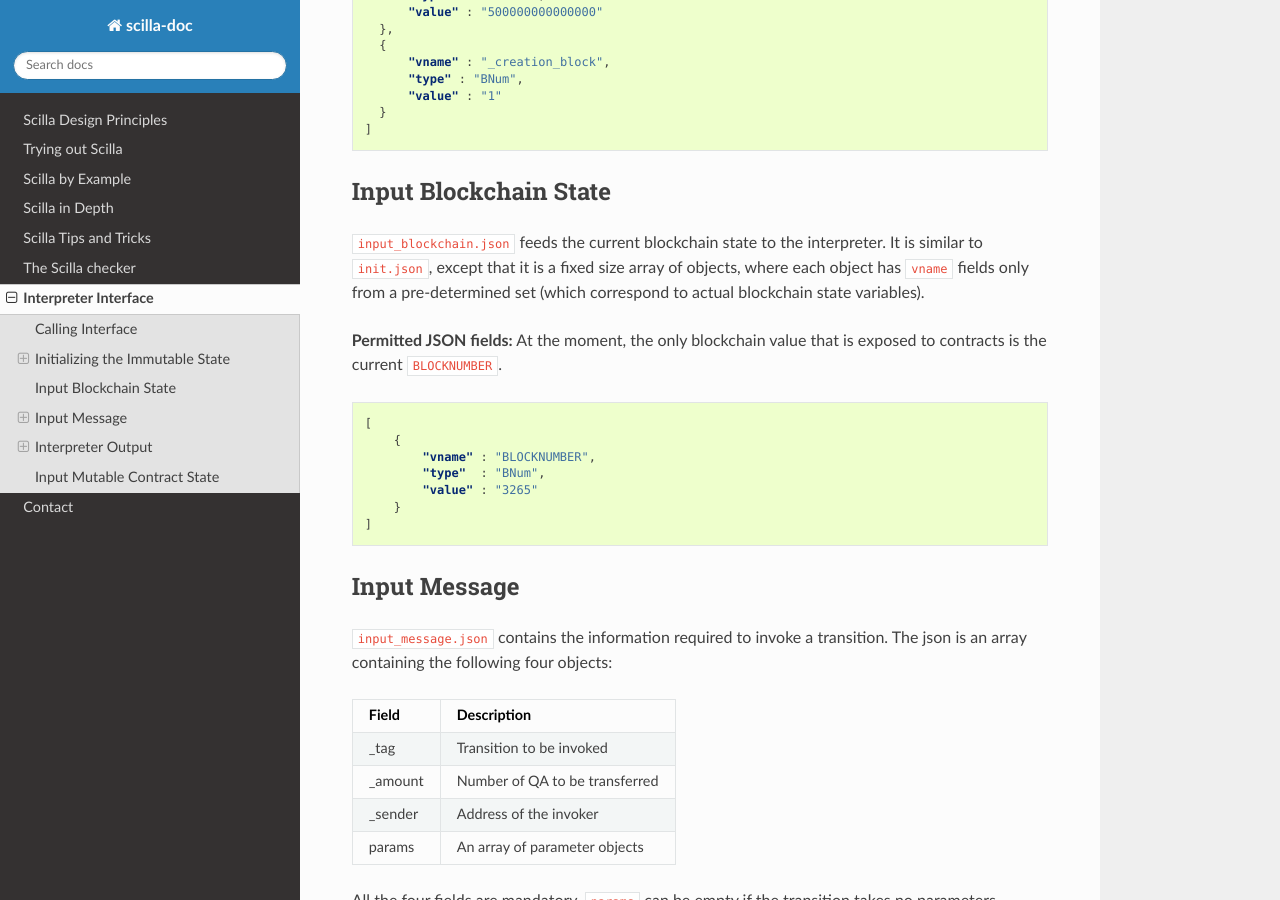
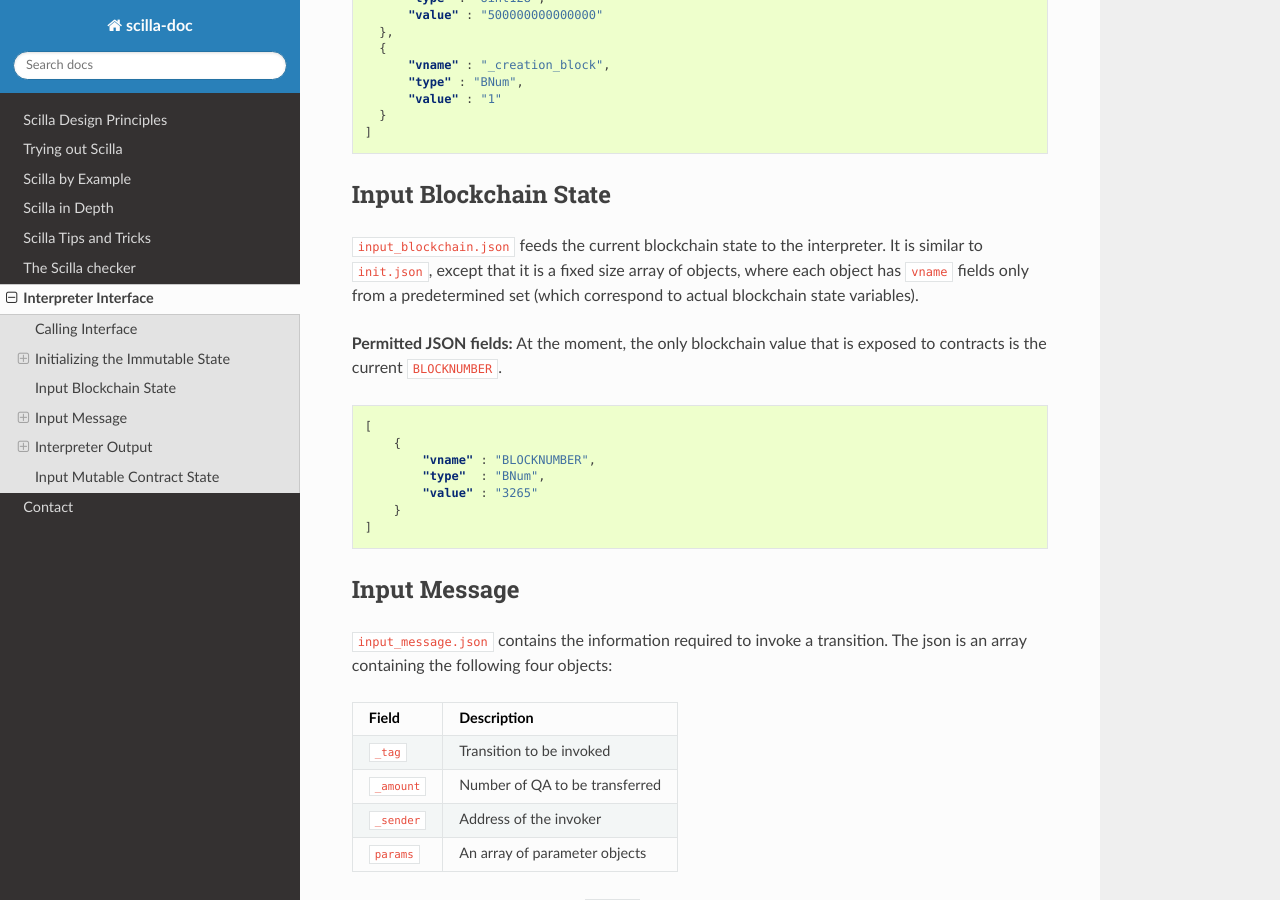
Before and after one commit to Zilliqa/scilla-docs, a Sphinx documentation site: the page built from docs/source/interface.rst, in a window 1280 px wide and 900 px high, scrolled down 2934 px. Built offline with Sphinx 7.4.7 and the Read the Docs theme 2.0.0, drawn with Linux system fonts in a browser that asks for light colours; some of the changed text lies outside the part shown.

Commit message:
Fix typos (except for (im)mutable variables)
The (im)mutable variables should be fixed with changing the terminology

```diff
--- a/docs/source/interface.rst
+++ b/docs/source/interface.rst
@@ -70,13 +70,13 @@ Initializing the Immutable State
 It does not change between invocations.  The JSON is an array of
 objects, each of which contains the following fields:
 
-=====  ==========================================
+=========  ==========================================
 Field      Description
-=====  ==========================================
-vname  Name of the immutable contract parameter
-type   Type of the immutable contract parameter
-value  Value of the immutable contract parameter
-=====  ==========================================
+=========  ==========================================
+``vname``  Name of the immutable contract parameter
+``type``   Type of the immutable contract parameter
+``value``  Value of the immutable contract parameter
+=========  ==========================================
 
 
 Example 1
@@ -180,7 +180,7 @@ Input Blockchain State
 ``input_blockchain.json`` feeds the current blockchain state to the
 interpreter. It is similar to ``init.json``, except that it is a fixed size
 array of objects, where each object has ``vname`` fields only from a
-pre-determined set (which correspond to actual blockchain state variables).
+predetermined set (which correspond to actual blockchain state variables).
 
 **Permitted JSON fields:** At the moment, the only blockchain value that is exposed to contracts is the current ``BLOCKNUMBER``.
 
@@ -200,14 +200,14 @@ Input Message
 ``input_message.json`` contains the information required to invoke a
 transition. The json is an array containing the following four objects:
 
-=======  ===========================================
-Field      Description
-=======  ===========================================
-_tag      Transition to be invoked
-_amount   Number of QA to be transferred
-_sender   Address of the invoker
-params    An array of parameter objects
-=======  ===========================================
+===========  ===========================================
+Field         Description
+===========  ===========================================
+``_tag``      Transition to be invoked
+``_amount``   Number of QA to be transferred
+``_sender``   Address of the invoker
+``params``    An array of parameter objects
+===========  ===========================================
 
 
 All the four fields are mandatory. ``params`` can be empty if the transition
@@ -280,30 +280,30 @@ Interpreter Output
 The interpreter will return a JSON object (``output.json``)  with the following
 fields:
 
-=====================   ====================================================================
-Field                   Description
-=====================   ====================================================================
-scilla_major_version    The major version of the scilla language of this contract.
-gas_remaining           The remaining gas after invoking or deploying a contract.
-_accepted               Whether the incoming QA have been accepted (Either ``"true"`` or ``"false"``)
-message                 The message to be sent to another contract/non-contract account, if any.
-states                  An array of objects that form the new contract state
-events                  An array of events emitted by the transition and the procedures it invoked.
-=====================   ====================================================================
+=========================   ====================================================================
+Field                       Description
+=========================   ====================================================================
+``scilla_major_version``    The major version of the Scilla language of this contract.
+``gas_remaining``           The remaining gas after invoking or deploying a contract.
+``_accepted``               Whether the incoming QA have been accepted (Either ``"true"`` or ``"false"``)
+``message``                 The message to be sent to another contract/non-contract account, if any.
+``states``                  An array of objects that form the new contract state
+``events``                  An array of events emitted by the transition and the procedures it invoked.
+=========================   ====================================================================
 
 + ``message`` is a JSON object with a similar format to
   ``input_message.json``, except that it has a ``_recipient`` field
   instead of the ``_sender`` field. The fields in ``message`` are
   given below:
 
-  ===========       =======================================================
-  Field              Description
-  ===========       =======================================================
-  _tag               Transition to be invoked
-  _amount            Number of QA to be transferred
-  _recipient         Address of the recipient
-  params             An array of parameter objects to be passed
-  ===========       =======================================================
+  ===============       =======================================================
+  Field                  Description
+  ===============       =======================================================
+  ``_tag``               Transition to be invoked
+  ``_amount``            Number of QA to be transferred
+  ``_recipient``         Address of the recipient
+  ``params``             An array of parameter objects to be passed
+  ===============       =======================================================
 
 
   The ``params`` array is encoded similar to how ``init.json`` is encoded, with
@@ -318,12 +318,12 @@ events                  An array of events emitted by the transition and the pro
   by the transition. The fields in each object in the ``events`` array
   are given below:
 
-  ===========       =======================================================
-  Field              Description
-  ===========       =======================================================
-  _eventname         The name of the event
-  params             An array of additional event fields
-  ===========       =======================================================
+  ===============       =======================================================
+  Field                  Description
+  ===============       =======================================================
+  ``_eventname``         The name of the event
+  ``params``             An array of additional event fields
+  ===============       =======================================================
 
   The ``params`` array is encoded similar to how ``init.json`` is
   encoded, with each parameter specifying the (``vname``, ``type``,
--- a/docs/source/scilla-by-example.rst
+++ b/docs/source/scilla-by-example.rst
@@ -138,7 +138,7 @@ given below:
 At first, the caller of the transition is checked against the ``owner`` using
 the instruction ``builtin eq owner _sender`` in ``Line 2``. In order to compare
 two addresses, we are using the function ``eq`` defined as a ``builtin``
-operator. The operator returns a boolean value ``True`` or ``False``.
+operator. The operator returns a Boolean value ``True`` or ``False``.
 
 
 .. note::
@@ -389,7 +389,7 @@ crowdfunding campaign. In a crowdfunding campaign, a project owner wishes to
 raise funds through donations from the community.
 
 It is assumed that the owner (``owner``) wishes to run the campaign
-until a certain, pre-determined block number is reached on the
+until a certain, predetermined block number is reached on the
 blockchain (``max_block``). The owner also wishes to raise a minimum
 amount of QA (``goal``) without which the project can not be
 started. The contract hence has three immutable variables ``owner``,
@@ -420,7 +420,7 @@ The contract maintains two mutable variables:
     prevent multiple donations and to refund back the money if the campaign
     does not succeed.
 
-  - ``funded``:  a boolean flag initialized to ``False`` that indicates
+  - ``funded``:  a Boolean flag initialized to ``False`` that indicates
     whether the owner has already transferred the funds after the end of
     the campaign.
 
--- a/docs/source/scilla-checker.rst
+++ b/docs/source/scilla-checker.rst
@@ -68,7 +68,7 @@ In addition to the type of the annotation, the instantiation of
 access the annotations of previous phases. Some of these functions are
 declared in the ``Rep`` signature, because they involve creating new
 abstract syntax nodes, which must be created with annotations from the
-parser onwards:
+parser onward:
 
 .. code-block:: ocaml
 
@@ -165,7 +165,7 @@ for the output syntax. These two syntax instantiations differ only in
 the type of annotations of each syntax node. If the phase produces no
 additional annotations, the two instantiations will be identical.
 
-The parameters ``SR`` and ``ER``, both of typ ``Rep``, define the
+The parameters ``SR`` and ``ER``, both of type ``Rep``, define the
 annotations for statements and expressions, respectively.
 
 .. code-block:: ocaml
```
Also changed, not shown: other parts of docs/source/interface.rst (+17 -17 lines), docs/source/scilla-in-depth.rst (+13 -13 lines), docs/source/scilla-trial.rst (+7 -7 lines), docs/source/spelling_wordlist.txt (+12 -0 lines).
